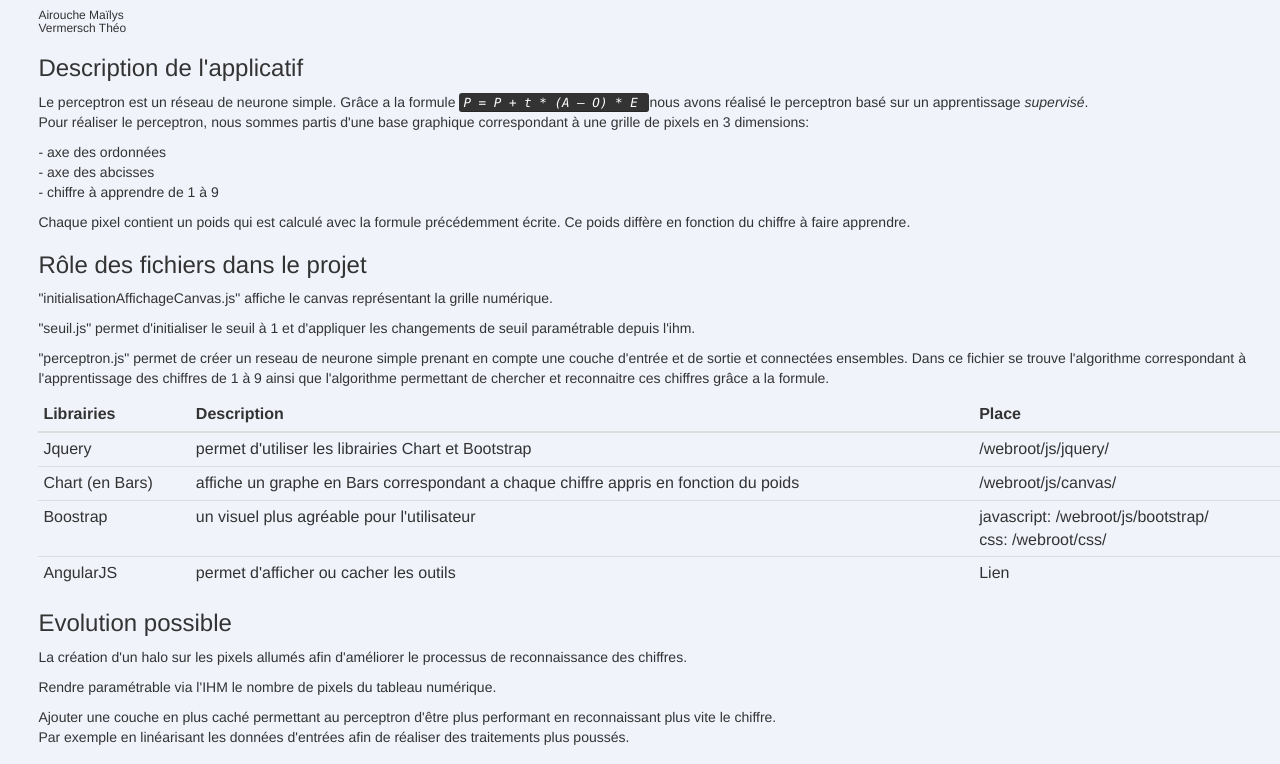
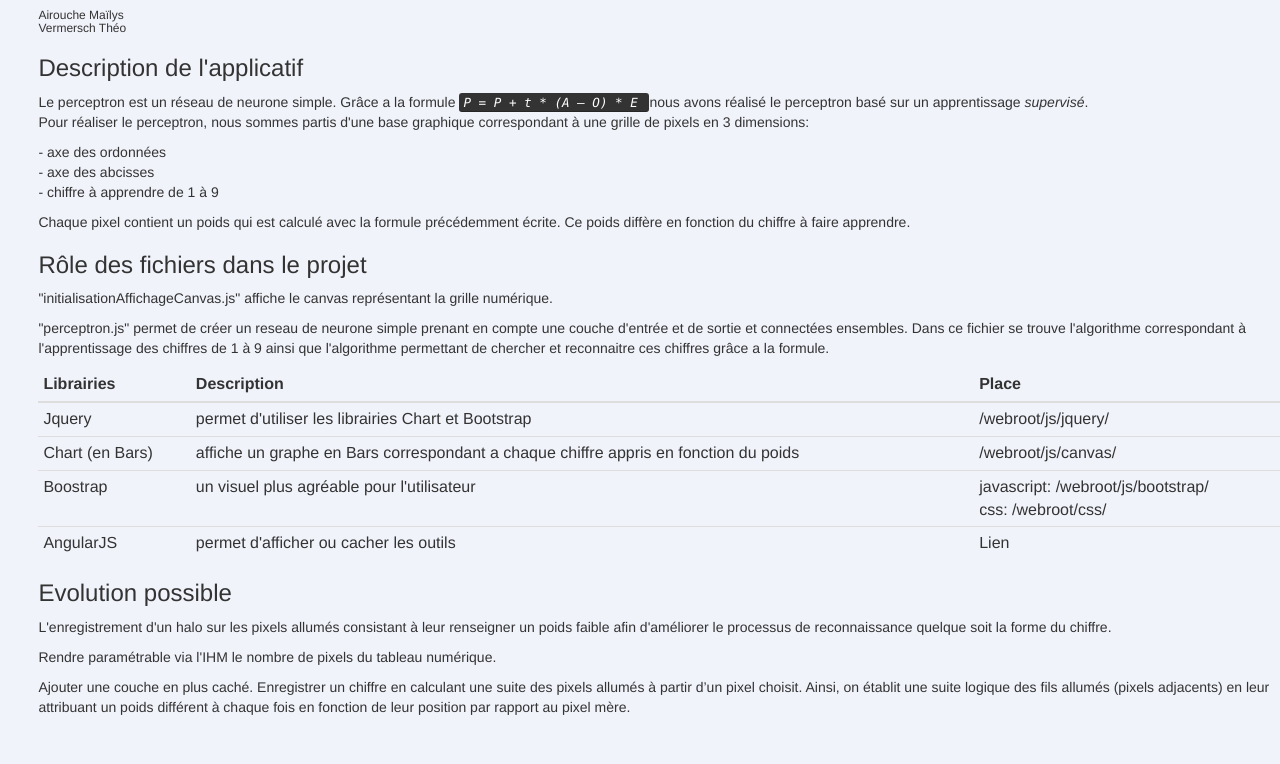
Before and after one commit to MailysA/AI---Perceptron, a plain HTML site: page documentation.html in a window 1280 px wide. Shown: the part 169-933 px from the top of the page. Drawn offline with nearby package versions, Linux system fonts and the light colour scheme.

Commit message:
ajout de la documentation

```diff
--- a/documentation.html
+++ b/documentation.html
@@ -46,9 +46,8 @@ Pour réaliser le perceptron, nous sommes partis d'une base graphique correspond
 <h3>Rôle des fichiers dans le projet</h3>
 
 <p>"initialisationAffichageCanvas.js" affiche le canvas représentant la grille numérique.</p>
-    <p>"seuil.js" permet d'initialiser le seuil à 1 et d'appliquer les changements de seuil paramétrable depuis l'ihm.</p>
     <p>"perceptron.js" permet de créer un reseau de neurone simple prenant en compte une couche d'entrée et de sortie et connectées ensembles.
-    Dans ce fichier se trouve l'algorithme correspondant à l'apprentissage des chiffres de 1 à 9 ainsi que l'algorithme permettant de chercher et reconnaitre ces chiffres grâce a la formule.</p>
+Dans ce fichier se trouve l'algorithme correspondant à l'apprentissage des chiffres de 1 à 9 ainsi que l'algorithme permettant de chercher et reconnaitre ces chiffres grâce a la formule.</p>
 
     <table class="table table-condensed">
         <thead>
@@ -67,11 +66,12 @@ Pour réaliser le perceptron, nous sommes partis d'une base graphique correspond
 
 <h3>Evolution possible</h3>
 
-    <p>La création d'un halo sur les pixels allumés afin d'améliorer le processus de reconnaissance des chiffres.</p>
+    <p>L'enregistrement d'un halo sur les pixels allumés consistant à leur renseigner un poids faible afin d'améliorer le processus de reconnaissance quelque soit la forme du chiffre.</p>
     <p>Rendre paramétrable via l'IHM le nombre de pixels du tableau numérique.</p>
-    <p>Ajouter une couche en plus caché permettant au perceptron d'être plus performant en reconnaissant plus vite le chiffre.<br>
-        Par exemple en linéarisant les données d'entrées afin de réaliser des traitements plus poussés.</p>
-
+    <p>Ajouter une couche en plus caché.
+     Enregistrer un chiffre en calculant une suite des pixels allumés à partir d’un pixel choisit.
+        Ainsi, on établit une suite logique des fils allumés (pixels adjacents) en leur attribuant un poids différent à chaque fois en fonction de leur position par rapport au pixel mère.
+</p>
     <br>
 
 <h3>Compatibilité</h3>
--- a/webroot/js/seuil.js
+++ /dev/null
@@ -1,4 +0,0 @@
-    SEUIL = 1;
-   function changeSeuil(){
-        SEUIL = $('#seuil').val();
-    }
```
